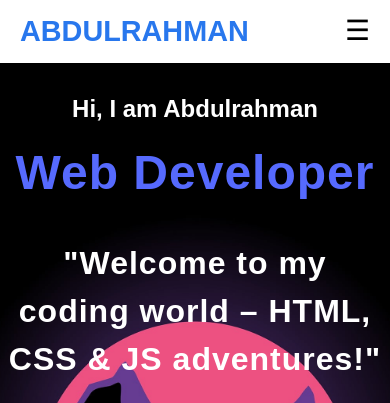
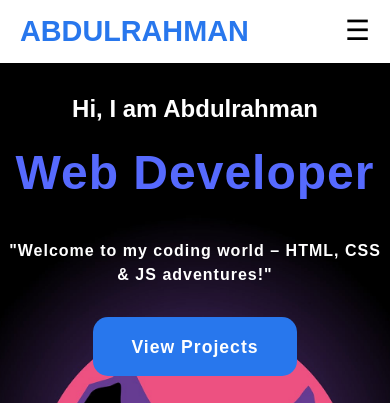
Before and after one commit to dooom77-0/My-first-site, a plain HTML site: page index.html in a window 390 px wide. Shown: the top 403 px of the page. Drawn offline with nearby package versions, Linux system fonts and the light colour scheme.

Commit message:
Update main.css

```diff
--- a/main.css
+++ b/main.css
@@ -426,8 +426,8 @@ section{
     font-size: 2em;
   }
 
-  .main h3 {
-    font-size: 1.2em;
+  .main h4 {
+    font-size: 1em;
   }
 
   .card {
```
